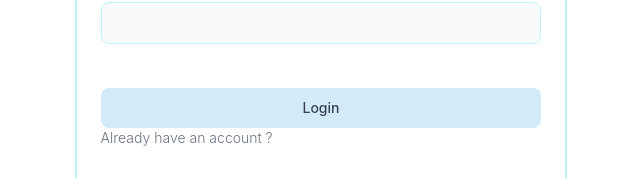
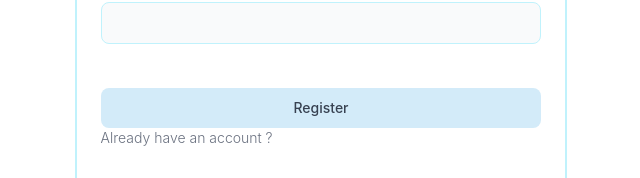
Before and after one commit to strive-management/strive-frontend, a React (Vite) app: page /register in a window 1280 px wide. Shown: the part 536-714 px from the top of the page, without its empty margins (319-959 px from the left). Built offline with nearby package versions, Linux system fonts and the light colour scheme; no server answers; what webfontloader would draw is missing.

Commit message:
fix: redirection to dashboard after registration

```diff
--- a/src/pages/Register.tsx
+++ b/src/pages/Register.tsx
@@ -1,4 +1,4 @@
-import { Link } from 'react-router-dom';
+import { Link, useNavigate } from 'react-router-dom';
 import logoLightMode from '../assets/strive2.svg';
 import logoDarkMode from '../assets/2-white.svg';
 import Input from '../components/ui/Input';
@@ -25,6 +25,7 @@ export default function Register() {
   });
   const [firstName, setFirstName] = useState<string>();
   const [lastName, setLastname] = useState<string>();
+  const navigate = useNavigate();
 
   function handleCredentials(e: ChangeEvent<HTMLInputElement>) {
     setUserCredentials({ ...userCredentials, [e.target.name]: e.target.value });
@@ -59,6 +60,15 @@ export default function Register() {
           },
           body: JSON.stringify(data),
         });
+      })
+      .then((response) => {
+        if (response.ok) {
+          // Navigate to dashboard after successful registration
+          navigate('/dashboard');
+        } else {
+          // Handle server errors or invalid responses here
+          console.log('Failed to register user');
+        }
       })
       .catch((error: any) => {
         const errorCode = error.code;
@@ -102,14 +112,15 @@ export default function Register() {
         const errorMessage = error.message;
         setError(errorMessage);
       });
+    navigate('/dashboard');
   }
 
   return (
     <>
       <div className="flex flex-col items-center justify-center px-6 py-8 mx-auto bg-white dark:bg-[#1a0429] md:h-screen lg:py-0">
         <div>
-        <img className="w-40 block dark:hidden" src={logoLightMode} alt="" />
-        <img className="w-40 hidden dark:block" src={logoDarkMode} alt="" />
+          <img className="w-40 block dark:hidden" src={logoLightMode} alt="" />
+          <img className="w-40 hidden dark:block" src={logoDarkMode} alt="" />
         </div>
         <form className="w-11/12 flex flex-col sm:w-2/5 p-6 order-solid border-2 border-[#c0f2fc] bg-white dark:bg-[#1a0429] dark:border-[#75c479] rounded-xl">
           <h3 className="text-center mb-5 text-xl font-bold leading-tight tracking-tight text-gray-900 md:text-2xl dark:text-gray-300">
@@ -161,7 +172,7 @@ export default function Register() {
             <Label text={'Confirm password'} />
             <Input type={'password'} placeholder="" />
           </div>
-          <br/>
+          <br />
           <button
             onClick={(e) => {
               handleSignup(e);
@@ -169,7 +180,7 @@ export default function Register() {
             type="submit"
             className="text-gray-700 bg-[#d3ebf9] hover:bg-[#92c9f9] focus:ring-4 focus:outline-none focus:ring-gray-300 font-medium rounded-lg text-sm w-full sm:w-auto px-5 py-2.5 text-center dark:text-gray-700 dark:bg-[#c982f9] dark:hover:bg-[#905593] dark:focus:ring-gray-800"
           >
-            Login
+            Register
           </button>
           <Link
             className="text-sm font-light text-gray-500 dark:text-gray-400"
```
